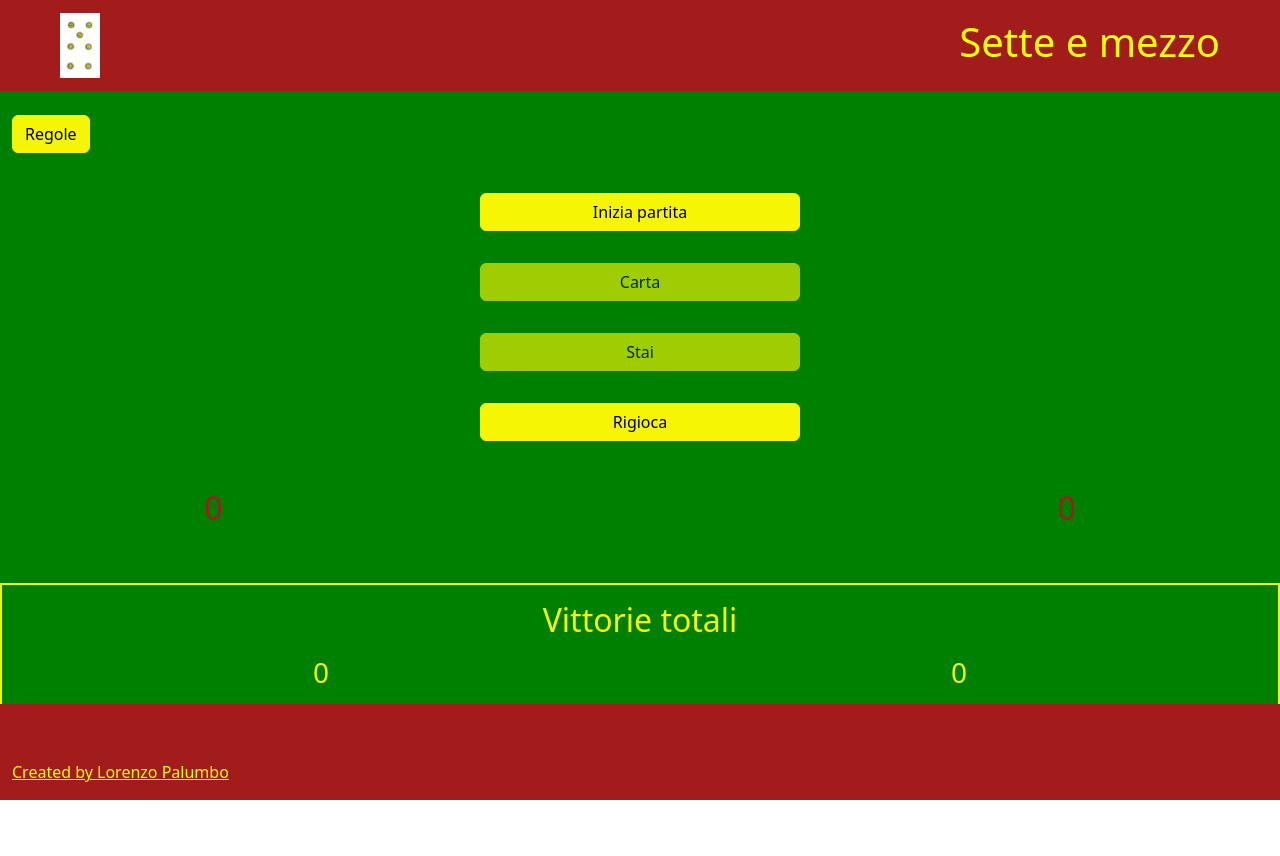
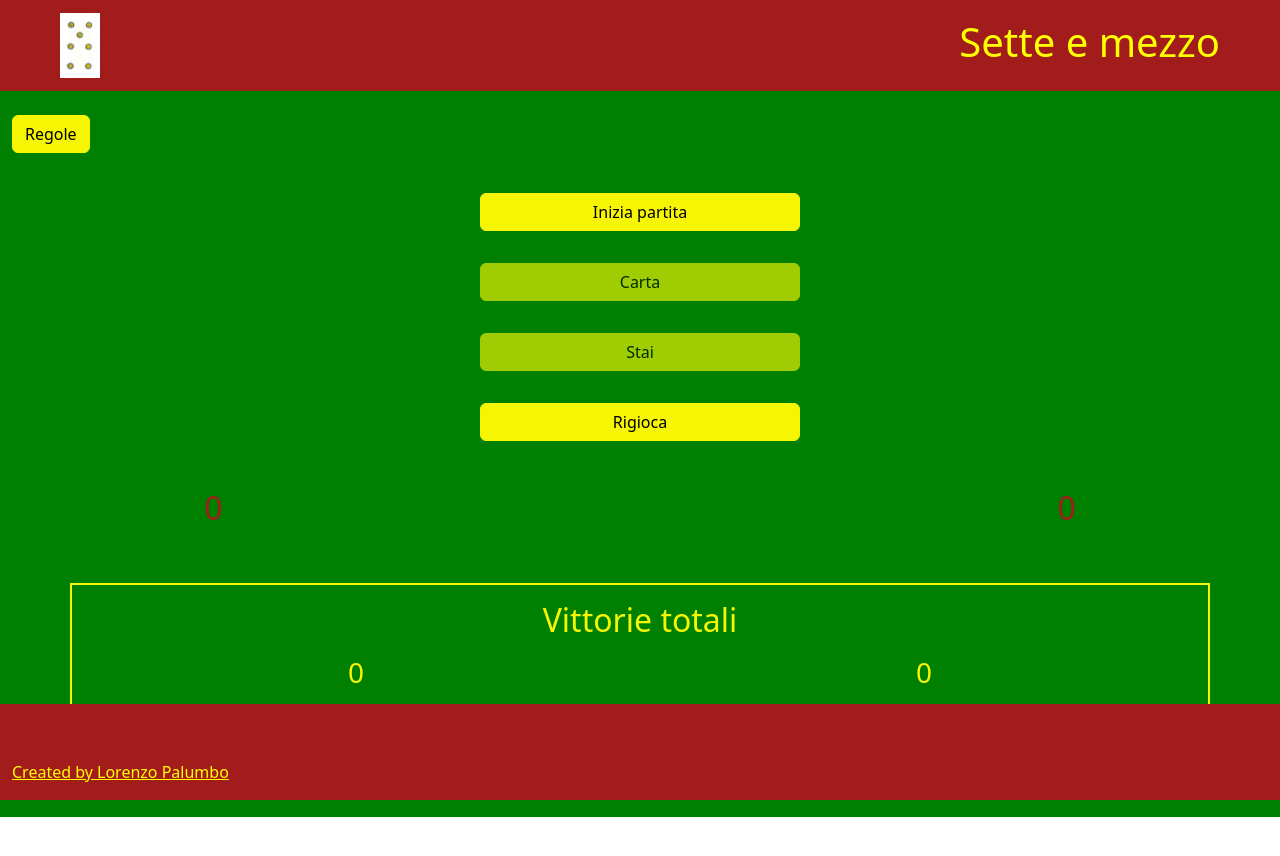
Before and after one commit to Pacho499/SetteMezzo, a React (Create React App) app: page / in a window 1280 px wide. Shown: the top 856 px of the page. Before the commit the page ends 811 px from the top, so only its background shows below. Built offline with nearby package versions, Linux system fonts and the light colour scheme.

Commit message:
fixed on big screen

```diff
--- a/src/components/DeckDrow.js
+++ b/src/components/DeckDrow.js
@@ -180,7 +180,7 @@ const DeckDrow = () => {
   };
 
   return (
-    <Container fluid className="bg-primary">
+    <Container id="DeckDrowContainer" fluid className="bg-primary">
       {croupierDraw()}
 
       <Row className="justify-content-center">
@@ -247,6 +247,7 @@ const DeckDrow = () => {
         </Col>
       </Row>
       {/* Totale vittorie */}
+      <Container>
         <Row className="TotalScore py-3">
           <h2>Vittorie totali</h2>
           <Col className="mt-2">
@@ -257,6 +258,7 @@ const DeckDrow = () => {
           </Col>
         </Row>
       </Container>
+    </Container>
   );
 };
 
--- a/src/style/DeckDrow.scss
+++ b/src/style/DeckDrow.scss
@@ -1,4 +1,9 @@
 @import "custom.scss";
+
+#DeckDrowContainer {
+  min-height: 80vh;
+}
+
 .TotalScore {
   color: $info;
   text-align: center;
```
Lines whose indentation alone changed are shown as unchanged.
